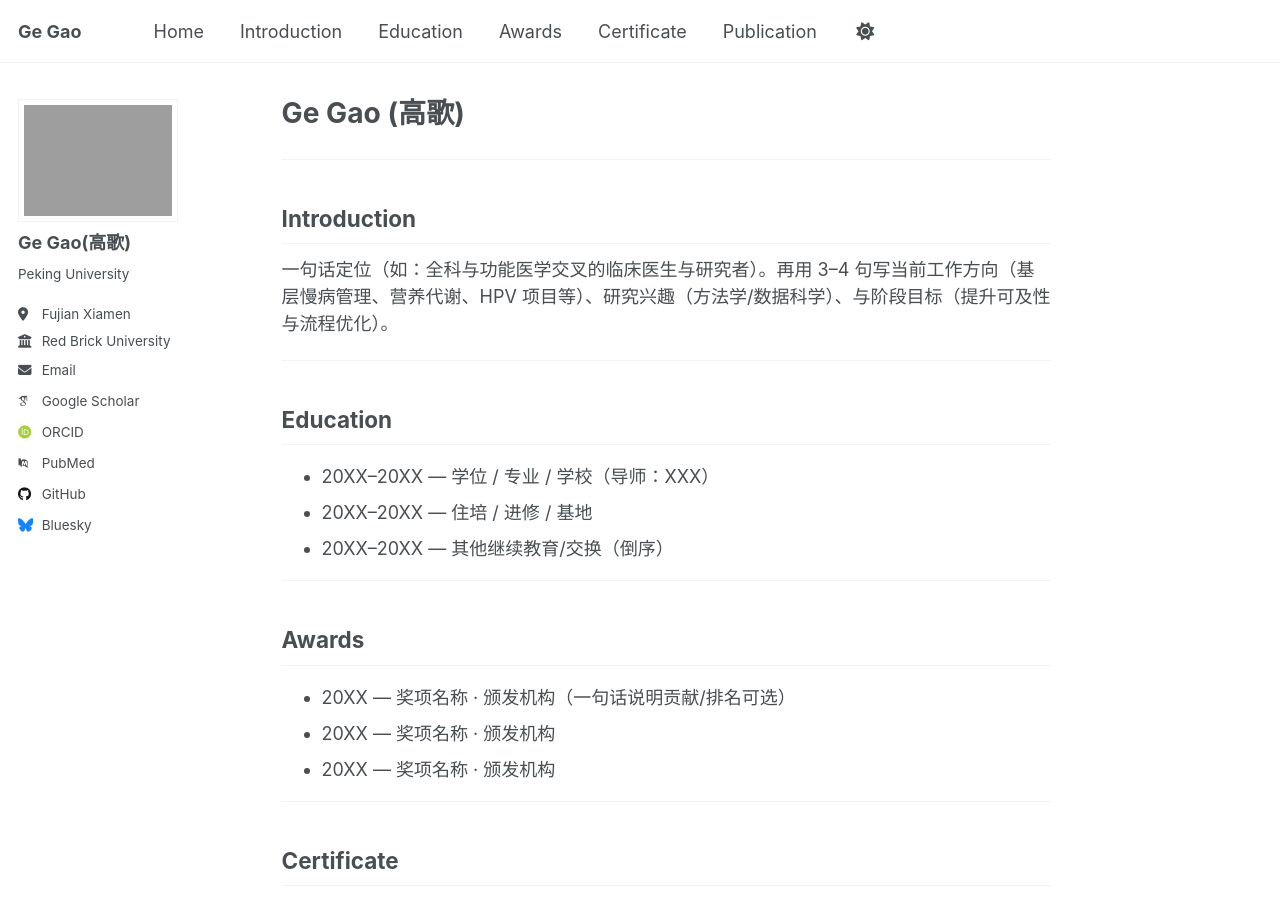
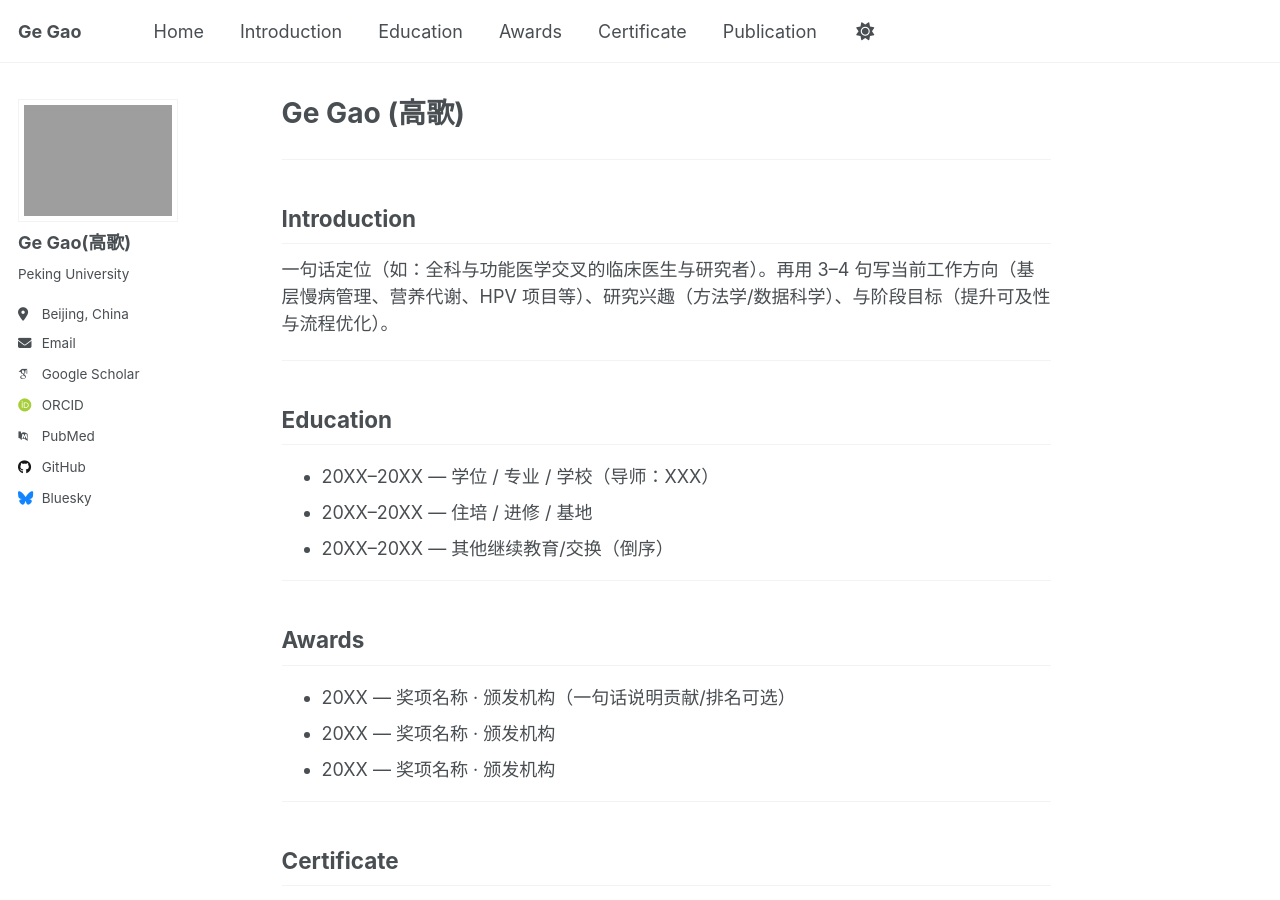
Before and after one commit to ggsong/ggsong.github.io, a Jekyll site: the page built from _pages/about.md, in a window 1280 px wide and 900 px high. Built offline with Jekyll 4.4.1, drawn with Linux system fonts in a browser that asks for light colours; some web fonts are replaced; a script that is not in the unit is left out; part of the change alters nothing that is shown.

Commit message:
Update _config.yml

```diff
--- a/_config.yml
+++ b/_config.yml
@@ -22,15 +22,16 @@ repository               : "ggsong/ggsong.github.io"
 #               If a field is blank the icon and link will not appear, otherwise it will be shown.
 #               Additional customization can be done by editing /_includes/author-profile.html
 author:
-  # Biographic information
-  avatar           : "../images/zhengjianzhao.PNG"
-  name             : "Ge Gao(高歌)"
-  pronouns         : # example: "she/her"
-  bio              : "Peking University"
-  location         : "Fujian Xiamen"
-  employer         : "Red Brick University"
-  uri              : # URL
-  email            : "none@example.org"
+  avatar    : "/images/zhengjianzhao.PNG"       # ← 用 / 开头的绝对路径
+  name      : "Ge Gao(高歌)"
+  bio       : "Peking University"
+  location  : "Beijing, China"                  # 或 Xiamen / Beijing
+  email     : "g_g@stu.pku.edu.cn"
+
+  googlescholar : "https://scholar.google.com/citations?user=PS_CX0AAAAAJ"
+  orcid         : "https://orcid.org/0000-0000-0000-0000"   # 替换成你的
+  github        : "ggsong"                                   # 建议改成你的用户名
+  # 其余没用到的项删掉或留空，避免侧栏出现多余图标
 
   # Academic websites
   academia         : # URL
```
